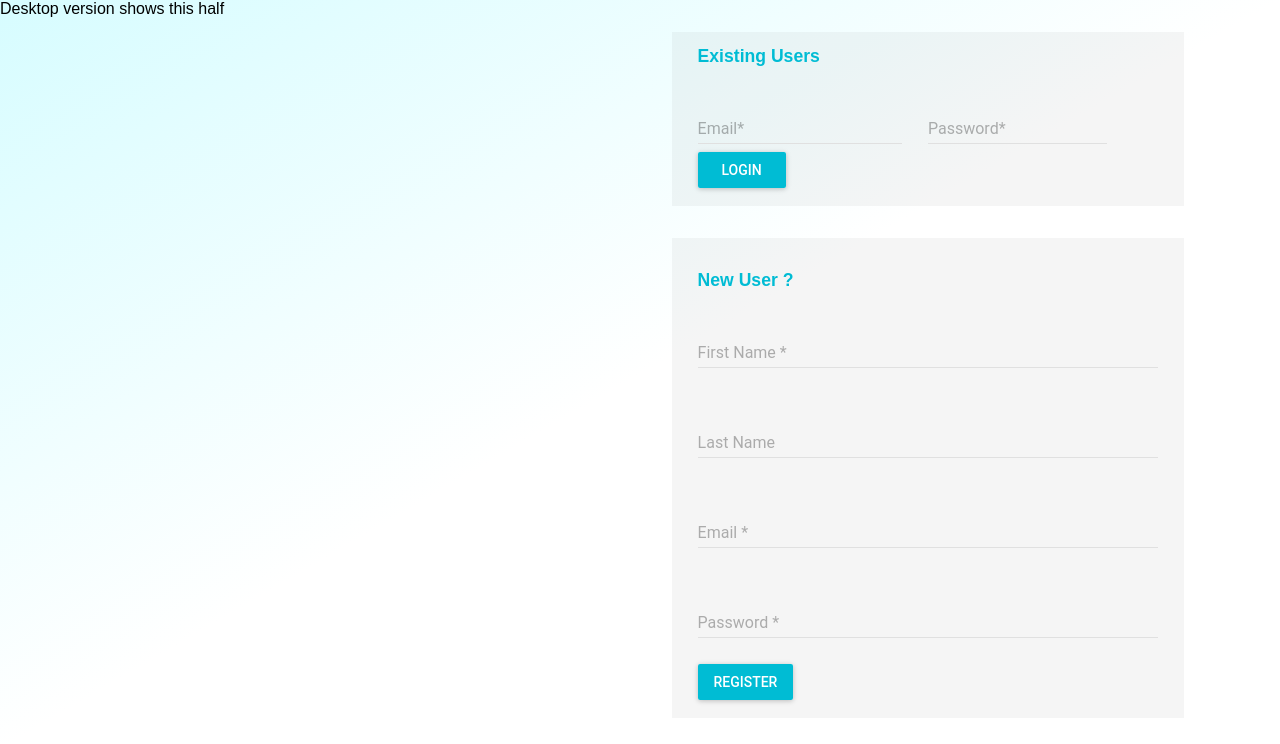
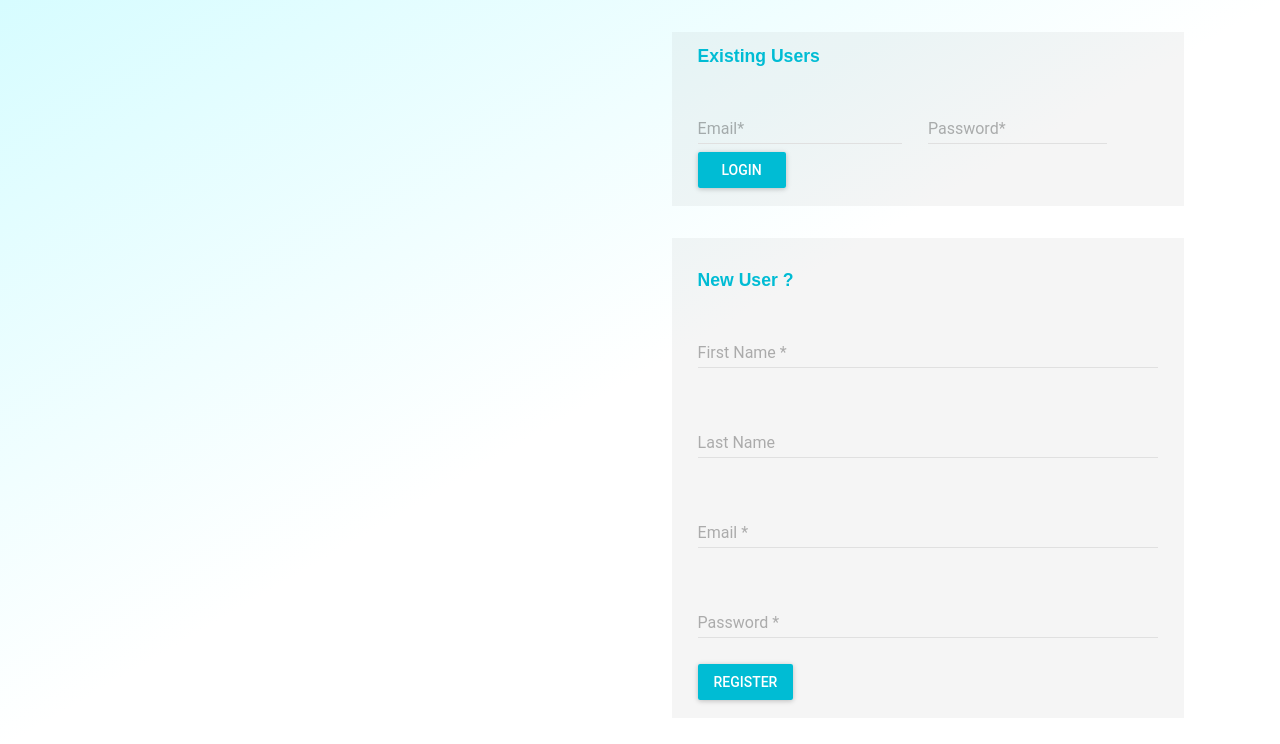
Before and after one commit to scrummish/Project-2-Application, a React (Create React App) app: page / in a window 1280 px wide. Shown: the top 744 px of the page. Built offline with nearby package versions, Linux system fonts and the light colour scheme.

Commit message:
Styling Sign in page

```diff
--- a/src/SignInScreen.js
+++ b/src/SignInScreen.js
@@ -36,7 +36,8 @@ class SignInScreen extends Component {
 render() {
   return (
       <div className="sign-in-flex-container">
-        <section id="sign-in-flex-child1" className="sign-in-flex-child">Desktop version shows this half</section>
+        <section id="sign-in-flex-child1" className="sign-in-flex-child">
+        </section>
         <section id="sign-in-flex-child2" className="sign-in-flex-child">
           <MuiThemeProvider muiTheme={getMuiTheme()}>
             <Login login={this.login}/>
```
